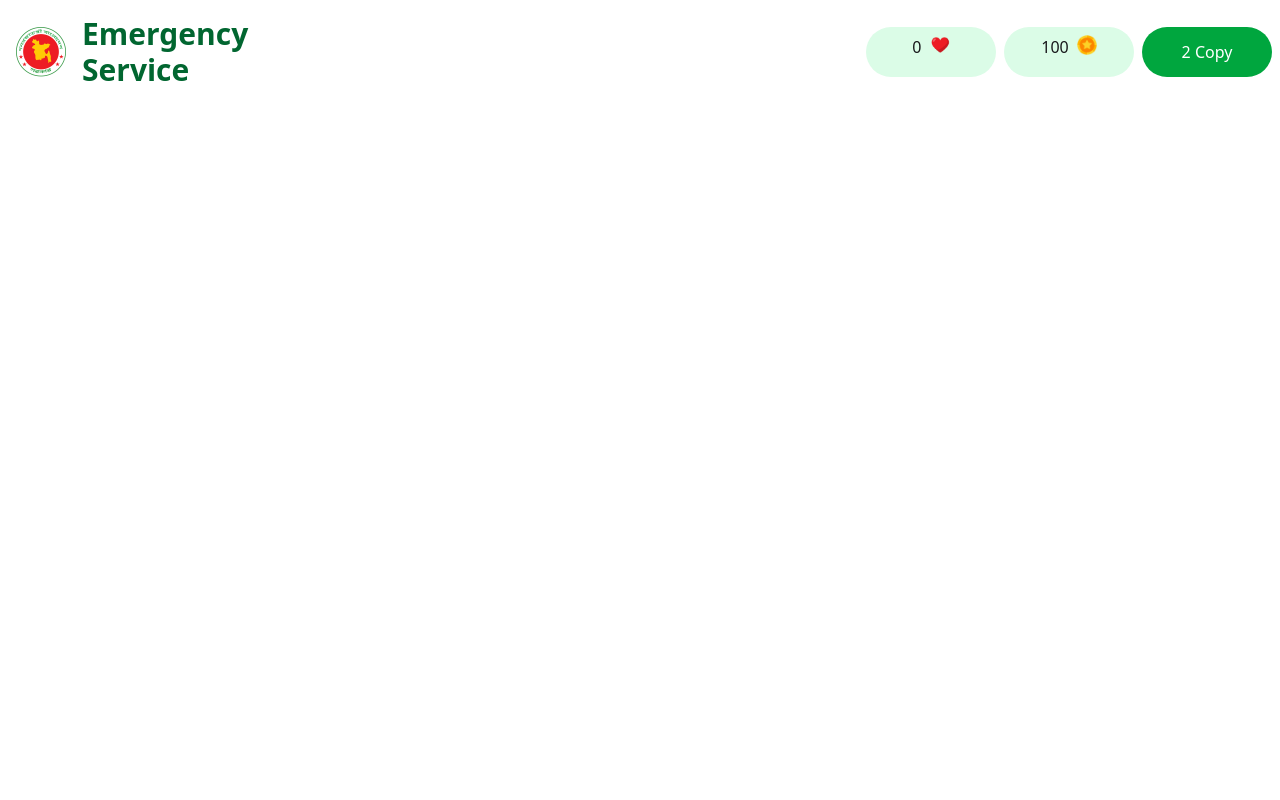
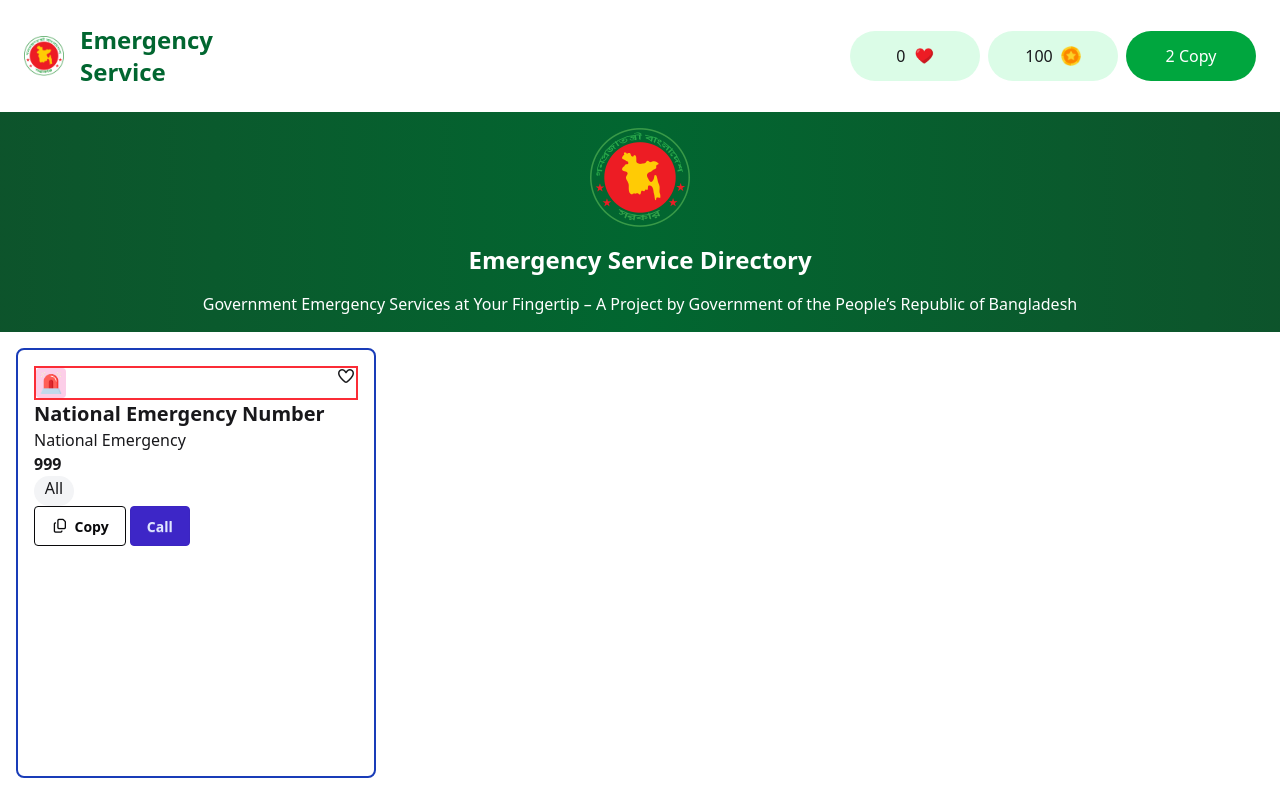
Before and after one commit to shafiulalamjoy/Emergency-Hotline, a plain HTML site: page index.html in a window 1280 px wide. Drawn offline with nearby package versions, Linux system fonts and the light colour scheme.

Commit message:
added banner section

```diff
--- a/index.html
+++ b/index.html
@@ -6,19 +6,51 @@
     <title>Emergency Hotline</title>
     <link href="https://cdn.jsdelivr.net/npm/daisyui@5" rel="stylesheet" type="text/css" />
     <script src="https://cdn.jsdelivr.net/npm/@tailwindcss/browser@4"></script>
+    <link rel="stylesheet" href="https://cdnjs.cloudflare.com/ajax/libs/font-awesome/7.0.0/css/all.min.css" integrity="sha512-DxV+EoADOkOygM4IR9yXP8Sb2qwgidEmeqAEmDKIOfPRQZOWbXCzLC6vjbZyy0vPisbH2SyW27+ddLVCN+OMzQ==" crossorigin="anonymous" referrerpolicy="no-referrer" />
 </head>
 <body>
-    <div class="min-h-[50px] flex justify-between items-center p-2">
-        <div class="flex items-center gap-4 p-2">
-            <img class="h-[50px]" src="assets/logo.png" alt="">
-            <p class="text-green-800 font-bold text-3xl">Emergency <br> Service</p>
+    <div class="flex justify-between items-center m-4 p-2">
+        <div class="flex items-center gap-4">
+            <img class="h-[40px]" src="assets/logo.png" alt="">
+            <p class="text-green-800 font-bold text-2xl">Emergency <br> Service</p>
         </div>
         <div class="flex gap-2">
-            <p class="flex bg-green-100 h-[50px] w-[130px] rounded-full justify-center p-2 gap-2">0<img class="h-[20px]" src="assets/heart.png" alt=""></p>
-            <p class="flex bg-green-100 h-[50px] w-[130px] rounded-full justify-center p-2 gap-2">100<img class="h-[20px]" src="assets/coin.png" alt=""></p>
+            <p class="flex bg-green-100 h-[50px] w-[130px] rounded-full justify-center items-center gap-2">0<img class="h-[20px]" src="assets/heart.png" alt=""></p>
+            <p class="flex bg-green-100 h-[50px] w-[130px] rounded-full justify-center items-center gap-2">100<img class="h-[20px]" src="assets/coin.png" alt=""></p>
             <button class="bg-green-600 hover:bg-green-700 h-[50px] w-[130px] rounded-full text-white">2 Copy</button>
         </div>
+    </div>
 
+    <div class="bg-gradient-to-r from-green-900 via-green-800 to-green-900 p-4 text-white flex flex-col justify-center items-center gap-4">
+        <img class="h-[100px]" src="assets/logo.png" alt="">
+        <h1 class="font-bold text-2xl">Emergency Service Directory</h1>
+        <p>Government Emergency Services at Your Fingertip – A Project by  Government of the People’s Republic of Bangladesh</p>
     </div>
+
+    <div class="border-2 border-blue-800 m-4 p-4 h-[430px] w-[360px] rounded-lg gap-8">
+        <div class="border-2 border-red-500 flex justify-between ">
+            <img class="h-[30px] bg-pink-200 rounded-sm p-1" src="assets/emergency.png" alt="">
+            <i class="fa-regular fa-heart"></i>
+        </div>
+        <div>
+            <h1 class="font-bold text-xl">National Emergency Number</h1>
+            <p>National Emergency</p>
+            <h1 class="font-bold">999</h1>
+            <p class="bg-gray-100 h-[30px] w-[40px] rounded-full text-center">All</p>
+        </div>
+            <div>
+                <button class="btn btn-neutral btn-outline"><i class="fa-regular fa-copy"></i>Copy</button>
+                <button class="btn btn-active btn-primary">Call</button>
+            </div>
+
+        </div>
+
+        </div>
+    </div>
+
+
+
+
+    <script src="./script.js"></script>
 </body>
 </html>
--- /dev/null
+++ b/script.js
@@ -0,0 +1 @@
+console.log("Hello, Emergency Service!");
```
